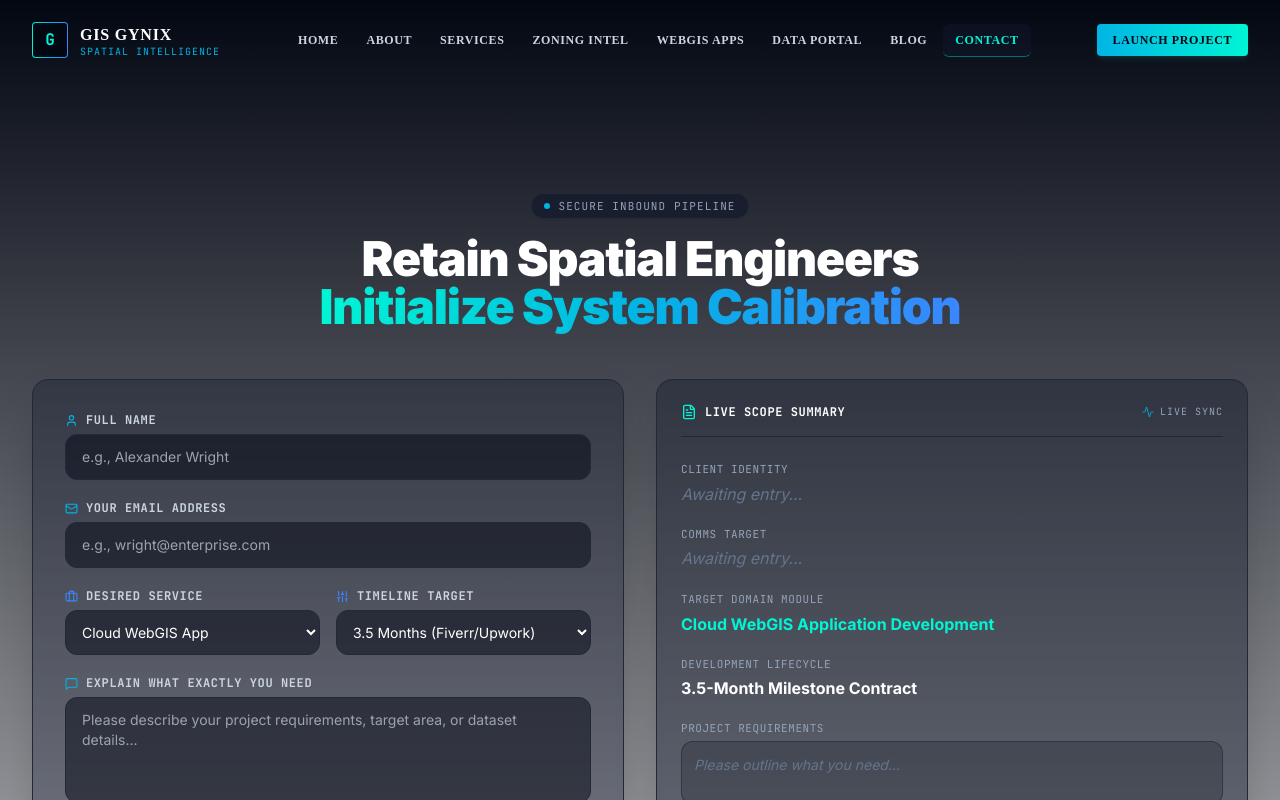
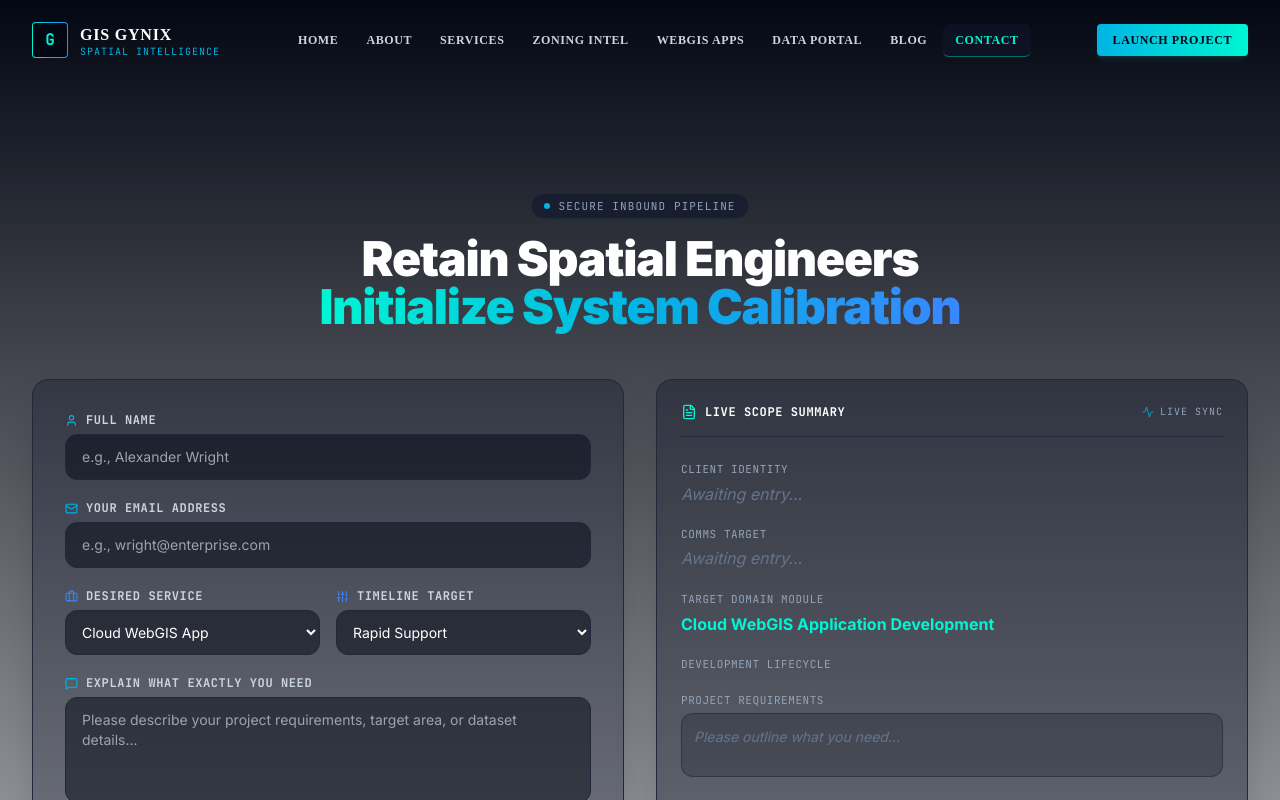
Before and after one commit to GIS-Gynix/gis-gynix-platform, a Next.js app: page /contact in a window 1280 px wide. Shown: the top 800 px of the page. Built offline with nearby package versions, Linux system fonts and the light colour scheme.

Commit message:
fix: update typography consistency, remove broken links, and simplify copy jargon

```diff
--- a/src/app/contact/page.tsx
+++ b/src/app/contact/page.tsx
@@ -78,9 +78,9 @@ function ContactFormContent() {
   };
 
   const timelineNames: Record<string, string> = {
-    urgent: "Ad-Hoc / Rapid Support Sprint",
+    urgent: "Rapid Support Sprint",
     "1-month": "1-Month Development Cycle",
-    "3-months": "3.5-Month Milestone Contract",
+    "Milwstone": "Milestone Contract",
     retainer: "Long-Term Agency Developer Retainer"
   };
 
@@ -140,7 +140,7 @@ function ContactFormContent() {
                   >
                     <option value="webgis">Cloud WebGIS App</option>
                     <option value="zoning">USA Zoning Analysis</option>
-                    <option value="remote-sensing">Remote Sensing AI</option>
+                    <option value="remote-sensing">GIS & Remote Sensing</option>
                     <option value="automation">Python Spatial Scripting</option>
                   </select>
                 </div>
@@ -155,9 +155,9 @@ function ContactFormContent() {
                     onChange={handleInputChange}
                     className="w-full px-3 py-3 rounded-xl border border-slate-200 dark:border-slate-800 bg-white/60 dark:bg-brand-dark/50 font-sans text-sm outline-none focus:border-brand-cyan/60 dark:text-white transition-colors cursor-pointer"
                   >
-                    <option value="urgent">Ad-Hoc / Rapid Support</option>
+                    <option value="urgent">Rapid Support</option>
                     <option value="1-month">1 Month Sprint</option>
-                    <option value="3-months">3.5 Months (Fiverr/Upwork)</option>
+                    <option value="Milestone">Milestone Contract</option>
                     <option value="retainer">Long-Term Retainer</option>
                   </select>
                 </div>
```
